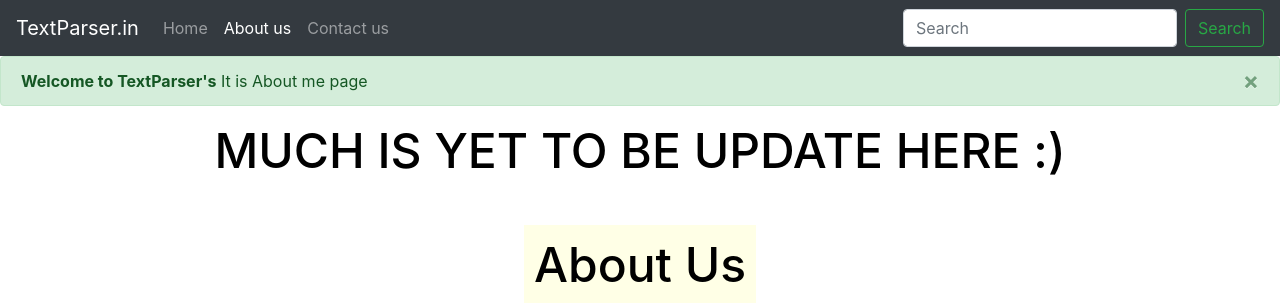
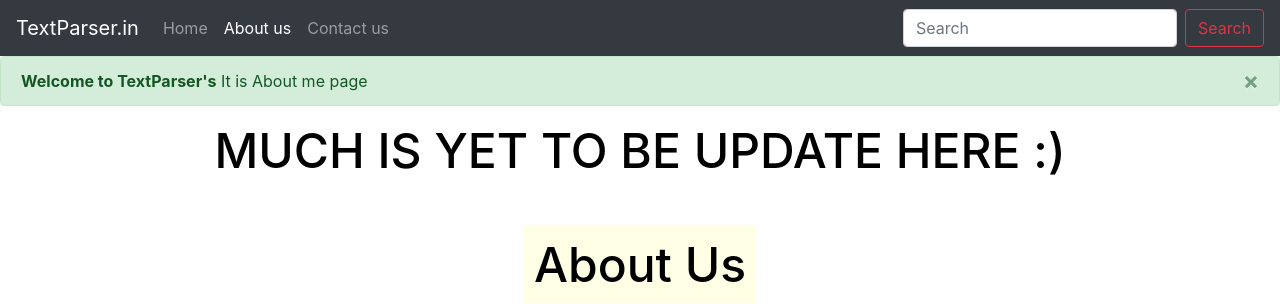
Before and after one commit to kushnamdev/Text-Parser, a Django app: page /about/ in a window 1280 px wide. Shown: the top 307 px of the page. Run offline with Django 3.2, Linux system fonts and the light colour scheme; some libraries are stand-ins or nearby versions.

Commit message:
Update about.html

```diff
--- a/templates/about.html
+++ b/templates/about.html
@@ -32,7 +32,7 @@
   </div>
     <form class="form-inline">
     <input class="form-control mr-sm-2" type="search" placeholder="Search" aria-label="Search">
-    <button class="btn btn-outline-success my-2 my-sm-0" type="submit">Search</button>
+    <button class="btn btn-outline-danger my-2 my-sm-0" type="submit">Search</button>
   </form >
 
 </nav>
```
